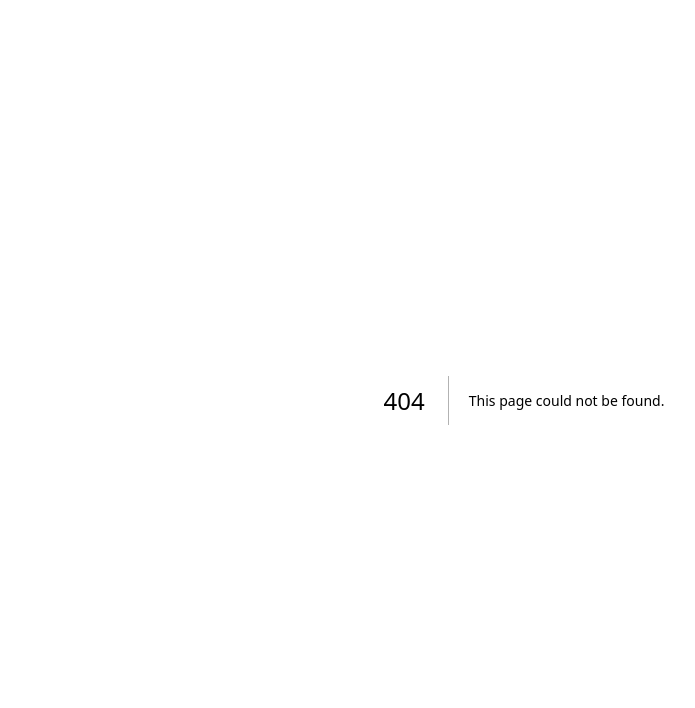
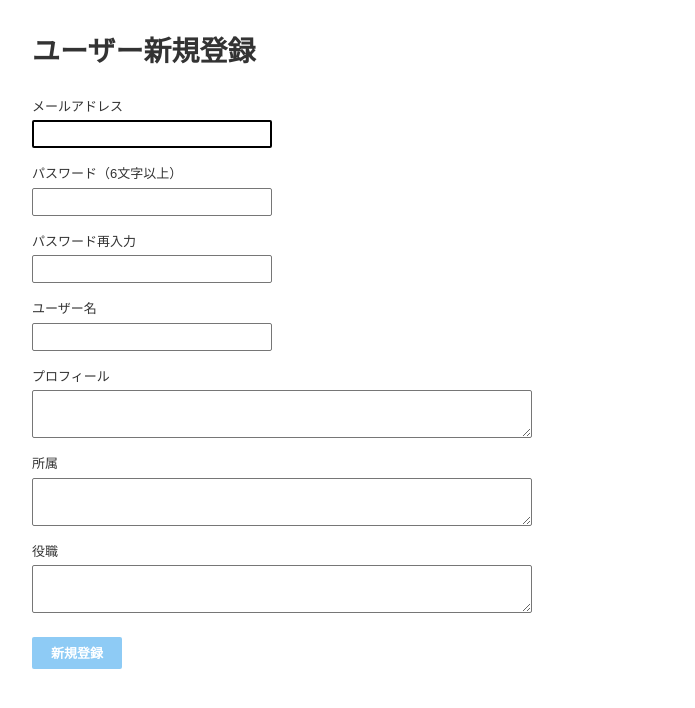
Before and after one commit to sho-haraguchi/protospace-a, a Next.js app in the folder frontend/: page /signup in a window 1280 px wide. Before the commit this address had no page. Shown: the top 708 px of the page, without its empty margins (116-811 px from the left). Built offline with nearby package versions, Linux system fonts and the light colour scheme.

Commit message:
新規登録画面の修正

```diff
--- /dev/null
+++ b/frontend/app/signup/page.tsx
@@ -0,0 +1,167 @@
+'use client';
+
+import { useState } from 'react';
+import styles from './signup.module.css';
+
+export default function SignUpPage() {
+  const [email, setEmail] = useState('');
+  const [password, setPassword] = useState('');
+  const [passwordConfirmation, setPasswordConfirmation] = useState('');
+  const [name, setName] = useState('');
+  const [profile, setProfile] = useState('');
+  const [affiliation, setAffiliation] = useState('');
+  const [position, setPosition] = useState('');
+  const [message, setMessage] = useState('');
+
+  const handleSubmit = async (e: React.FormEvent) => {
+    e.preventDefault();
+
+    if (password !== passwordConfirmation) {
+      setMessage('❌ パスワードが一致しません。');
+      return;
+    }
+
+    try {
+      const response = await fetch('http://localhost:8080/api/users', {
+        method: 'POST',
+        headers: {
+          'Content-Type': 'application/json',
+        },
+        body: JSON.stringify({
+          email,
+          password,
+          passwordConfirmation,
+          name,
+          profile,
+          affiliation,
+          position
+        }),
+      });
+
+      let data: any = null;
+      try {
+        data = await response.json();
+      } catch (jsonError) {
+        // レスポンス解析エラー対策
+      }
+
+      if (response.ok) {
+        setMessage('🎉 登録が完了しました！');
+
+        setEmail('');
+        setPassword('');
+        setPasswordConfirmation('');
+        setName('');
+        setProfile('');
+        setAffiliation('');
+        setPosition('');
+      } else {
+        if (typeof data === 'string') {
+          setMessage(`❌ ${data}`);
+        } else if (data?.message) {
+          setMessage(`❌ ${data.message}`);
+        } else if (typeof data === 'object' && data !== null) {
+          const errorMsg = Object.values(data).join(' / ');
+          setMessage(`❌ ${errorMsg}`);
+        } else {
+          setMessage('❌ 登録に失敗しました。');
+        }
+      }
+    } catch (error) {
+      console.error(error);
+      setMessage('⚠️ サーバーとの通信に失敗しました。');
+    }
+  };
+
+  return (
+    <div className={styles.container}>
+      <h2 className={styles.title}>ユーザー新規登録</h2>
+
+      {message && <p className={styles.errorMessage}>{message}</p>}
+
+      <form onSubmit={handleSubmit} className={styles.form}>
+        <div className={styles.inputGroup}>
+          <label className={styles.label}>メールアドレス</label>
+          <input
+            type="email"
+            required
+            autoFocus
+            className={styles.inputShort}
+            value={email}
+            onChange={(e) => setEmail(e.target.value)}
+          />
+        </div>
+
+        <div className={styles.inputGroup}>
+          <label className={styles.label}>パスワード（6文字以上）</label>
+          <input
+            type="password"
+            required
+            minLength={6}
+            className={styles.inputShort}
+            value={password}
+            onChange={(e) => setPassword(e.target.value)}
+          />
+        </div>
+
+        <div className={styles.inputGroup}>
+          <label className={styles.label}>パスワード再入力</label>
+          <input
+            type="password"
+            required
+            minLength={6}
+            autoComplete="off"
+            className={styles.inputShort}
+            value={passwordConfirmation}
+            onChange={(e) => setPasswordConfirmation(e.target.value)}
+          />
+        </div>
+
+        <div className={styles.inputGroup}>
+          <label className={styles.label}>ユーザー名</label>
+          <input
+            type="text"
+            required
+            className={styles.inputShort}
+            value={name}
+            onChange={(e) => setName(e.target.value)}
+          />
+        </div>
+
+        <div className={styles.inputGroup}>
+          <label className={styles.label}>プロフィール</label>
+          <textarea
+            className={styles.textarea}
+            value={profile}
+            onChange={(e) => setProfile(e.target.value)}
+            required
+          />
+        </div>
+
+        <div className={styles.inputGroup}>
+          <label className={styles.label}>所属</label>
+          <textarea
+            className={styles.textarea}
+            value={affiliation}
+            onChange={(e) => setAffiliation(e.target.value)}
+            required
+          />
+        </div>
+
+        <div className={styles.inputGroup}>
+          <label className={styles.label}>役職</label>
+          <textarea
+            className={styles.textarea}
+            value={position}
+            onChange={(e) => setPosition(e.target.value)}
+            required
+          />
+        </div>
+
+        <button type="submit" className={styles.submitBtn}>
+          新規登録
+        </button>
+      </form>
+    </div>
+  );
+}
--- /dev/null
+++ b/frontend/app/signup/signup.module.css
@@ -0,0 +1,102 @@
+/* app/signup/signup.module.css */
+.container {
+  width: 100%;
+  max-width: 1024px;
+  margin: 0 auto;
+  padding: 20px; /* 👈 左側にしっかり余白を作る */
+  box-sizing: border-box;
+  background-color: #ffffff;
+  display: flex;
+  flex-direction: column;
+  justify-content: center;
+  min-height: calc(100vh - 100px);
+}
+
+.title {
+  font-size: 28px;
+  font-weight: bold;
+  color: #333333;
+  margin-bottom: 24px;
+}
+
+.form {
+  display: flex;
+  flex-direction: column;
+  gap: 16px;
+  align-items: flex-start;
+}
+
+.inputGroup {
+  display: flex;
+  flex-direction: column;
+  align-items: flex-start;
+  width: 100%;
+}
+
+.label {
+  font-size: 13px;
+  color: #333333;
+  margin-bottom: 4px;
+}
+
+/* 短い入力欄 */
+.inputShort {
+  width: 240px !important;
+  height: 28px !important;
+  border: 1px solid #767676 !important;
+  border-radius: 2px !important;
+  padding: 0 6px !important;
+  font-size: 14px !important;
+  box-sizing: border-box !important;
+  background-color: #ffffff !important;
+}
+
+.inputShort:focus {
+  outline: none !important;
+  border: 2px solid #000000 !important;
+}
+
+/* 横長のテキストエリア */
+.textarea {
+  width: 500px !important;
+  height: 48px !important;
+  border: 1px solid #767676 !important;
+  border-radius: 2px !important;
+  padding: 6px !important;
+  font-size: 14px !important;
+  box-sizing: border-box !important;
+  resize: vertical !important;
+  background-color: #ffffff !important;
+}
+
+.textarea:focus {
+  outline: none !important;
+  border: 2px solid #000000 !important;
+}
+
+/* 新規登録ボタン */
+.submitBtn {
+  width: 90px !important;
+  height: 32px !important;
+  background-color: #8ecbf5 !important; /* 水色 */
+  color: #ffffff !important;
+  font-size: 13px !important;
+  font-weight: bold !important;
+  border: none !important;
+  border-radius: 2px !important;
+  cursor: pointer !important;
+  margin-top: 8px !important;
+  display: inline-block !important;
+  text-align: center !important;
+}
+
+.submitBtn:hover {
+  background-color: #7abceb !important;
+}
+
+.errorMessage {
+  margin-bottom: 16px;
+  font-size: 14px;
+  color: #d32f2f;
+  font-weight: bold;
+}
```
